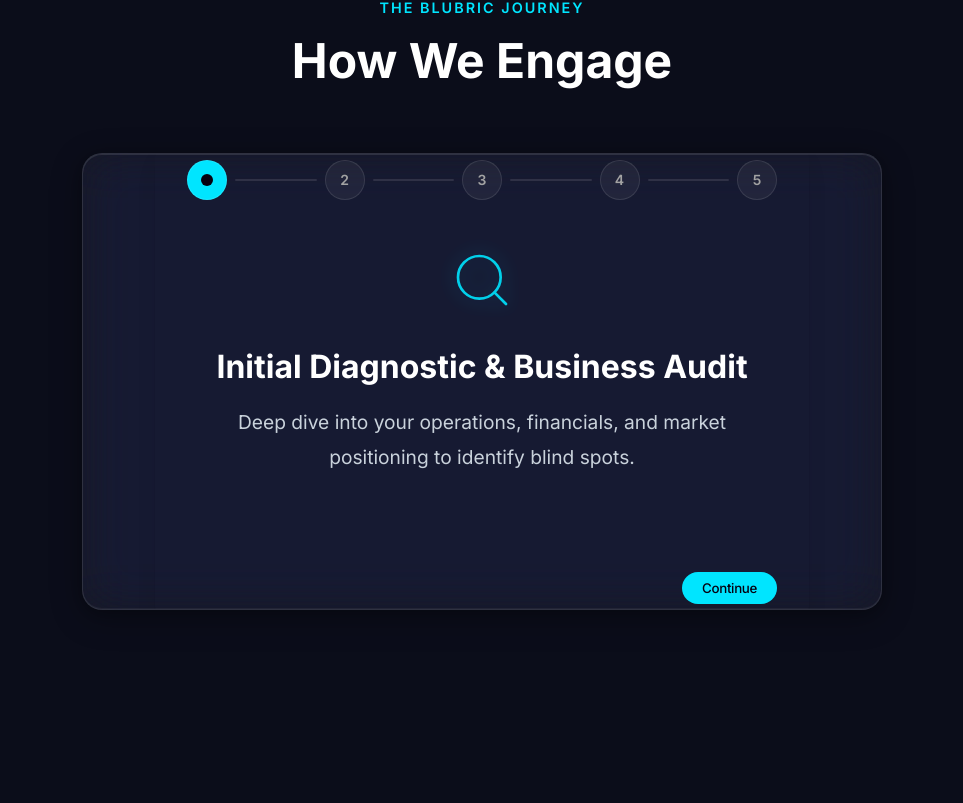
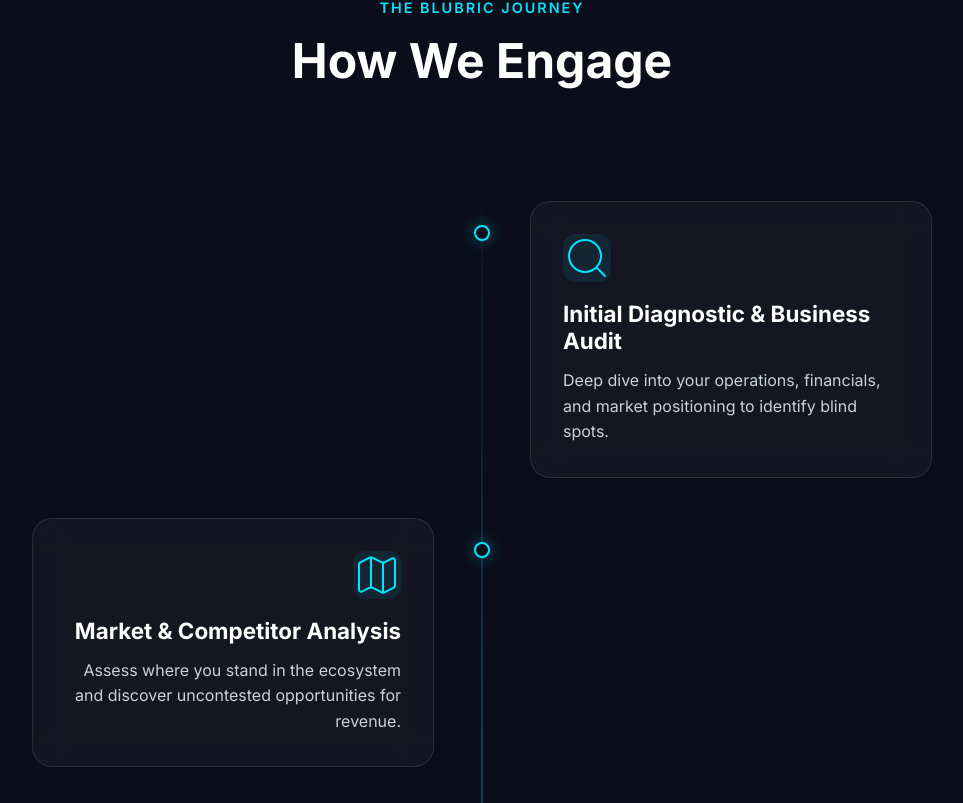
Before and after one commit to Shauryan28/Blubric, a React (Vite) app: page / in a window 1280 px wide. Shown: the part 1537-2340 px from the top of the page, without its empty margins (158-1121 px from the left). Built offline with nearby package versions, Linux system fonts and the light colour scheme.

Commit message:
Redesign 'How We Engage' section into a stunning responsive vertical layout

```diff
--- a/src/pages/Home.tsx
+++ b/src/pages/Home.tsx
@@ -1,6 +1,6 @@
 import { motion } from 'framer-motion';
 import GlassSurface from '../components/GlassSurface';
-import Stepper, { Step } from '../components/Stepper';
+
 import { Target, Activity, Zap, ShieldCheck, Search, Map, FileText, Settings, Users } from 'lucide-react';
 import './pages.css';
 
@@ -83,21 +83,30 @@
           <span className="section-subtitle">The Blubric Journey</span>
           <h2 className="section-title">How We Engage</h2>
         </div>
-        <GlassSurface backgroundOpacity={0.1} style={{ padding: '2rem', maxWidth: '800px', margin: '0 auto' }}>
-          <Stepper>
-            {journeySteps.map((step, idx) => (
-              <Step key={idx}>
-                <div style={{ display: 'flex', flexDirection: 'column', alignItems: 'center', textAlign: 'center', padding: '1rem 0 3rem' }}>
-                  <div style={{ color: 'var(--accent-color)', marginBottom: '2rem', opacity: 0.9, filter: 'drop-shadow(0 0 10px rgba(0,229,255,0.3))' }}>
+        <div className="timeline-container">
+          <div className="timeline-line"></div>
+          {journeySteps.map((step, idx) => (
+            <motion.div
+              className="timeline-item"
+              key={idx}
+              initial={{ opacity: 0, y: 30 }}
+              whileInView={{ opacity: 1, y: 0 }}
+              viewport={{ once: true, margin: "-100px" }}
+              transition={{ duration: 0.6, delay: 0.1 }}
+            >
+              <div className="timeline-node"></div>
+              <div className="timeline-content">
+                <div className="timeline-card">
+                  <div className="timeline-icon-wrap">
                     {step.icon}
                   </div>
-                  <h3 className="glass-card-title" style={{ fontSize: '2rem', marginBottom: '1.2rem', color: '#fff', fontWeight: 700 }}>{step.title}</h3>
-                  <p className="glass-card-text" style={{ fontSize: '1.2rem', maxWidth: '600px', lineHeight: 1.8, color: '#c9d2db' }}>{step.description}</p>
+                  <h3 className="glass-card-title" style={{ fontSize: '1.4rem', marginBottom: '0.8rem', color: '#fff', fontWeight: 700 }}>{step.title}</h3>
+                  <p className="glass-card-text" style={{ fontSize: '1rem', lineHeight: 1.6, color: '#c9d2db' }}>{step.description}</p>
                 </div>
-              </Step>
-            ))}
-          </Stepper>
-        </GlassSurface>
+              </div>
+            </motion.div>
+          ))}
+        </div>
       </section>
 
       <section className="section-container">
--- a/src/pages/pages.css
+++ b/src/pages/pages.css
@@ -204,3 +204,126 @@
     grid-template-columns: 1fr;
   }
 }
+
+/* Vertical Timeline Redesign */
+.timeline-container {
+  display: flex;
+  flex-direction: column;
+  position: relative;
+  max-width: 900px;
+  margin: 0 auto;
+  padding: 3rem 0;
+}
+
+.timeline-line {
+  position: absolute;
+  left: 24px;
+  top: 0;
+  bottom: 0;
+  width: 2px;
+  background: linear-gradient(to bottom, transparent, var(--accent-color), transparent);
+  opacity: 0.3;
+}
+
+.timeline-item {
+  display: flex;
+  position: relative;
+  margin-bottom: 2.5rem;
+  width: 100%;
+}
+
+.timeline-item:last-child {
+  margin-bottom: 0;
+}
+
+.timeline-node {
+  position: absolute;
+  left: 25px;
+  top: 24px;
+  width: 16px;
+  height: 16px;
+  background: var(--bg-primary);
+  border: 2px solid var(--accent-color);
+  border-radius: 50%;
+  transform: translateX(-50%);
+  box-shadow: 0 0 15px var(--accent-glow);
+  z-index: 2;
+  transition: all 0.3s ease;
+}
+
+.timeline-item:hover .timeline-node {
+  background: var(--accent-color);
+  transform: translateX(-50%) scale(1.2);
+}
+
+.timeline-content {
+  margin-left: 60px;
+  width: calc(100% - 60px);
+}
+
+.timeline-card {
+  padding: 2rem;
+  border-radius: 20px;
+  border: 1px solid var(--glass-border);
+  background: var(--glass-bg);
+  backdrop-filter: blur(16px);
+  -webkit-backdrop-filter: blur(16px);
+  transition: transform 0.3s ease, box-shadow 0.3s ease;
+}
+
+.timeline-card:hover {
+  transform: translateY(-5px);
+  box-shadow: 0 10px 30px rgba(0, 229, 255, 0.1);
+  border-color: rgba(0, 229, 255, 0.3);
+}
+
+.timeline-icon-wrap {
+  width: 48px;
+  height: 48px;
+  border-radius: 12px;
+  background: rgba(0, 229, 255, 0.08);
+  display: flex;
+  align-items: center;
+  justify-content: center;
+  color: var(--accent-color);
+  margin-bottom: 1.2rem;
+}
+
+@media (min-width: 768px) {
+  .timeline-line {
+    left: 50%;
+    transform: translateX(-50%);
+  }
+
+  .timeline-item:nth-child(odd) {
+    justify-content: flex-start;
+  }
+
+  .timeline-item:nth-child(even) {
+    justify-content: flex-end;
+  }
+
+  .timeline-node {
+    left: 50%;
+  }
+
+  .timeline-item:nth-child(odd) .timeline-content {
+    margin-left: 0;
+    margin-right: 50%;
+    padding-right: 3rem;
+    text-align: right;
+  }
+
+  .timeline-item:nth-child(even) .timeline-content {
+    margin-left: 50%;
+    padding-left: 3rem;
+  }
+
+  .timeline-content {
+    width: 100%;
+  }
+
+  .timeline-item:nth-child(odd) .timeline-icon-wrap {
+    margin-left: auto;
+  }
+}
```
